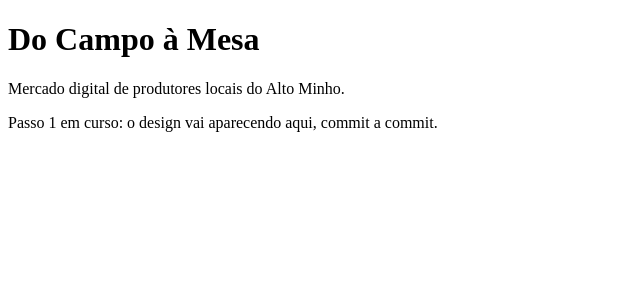
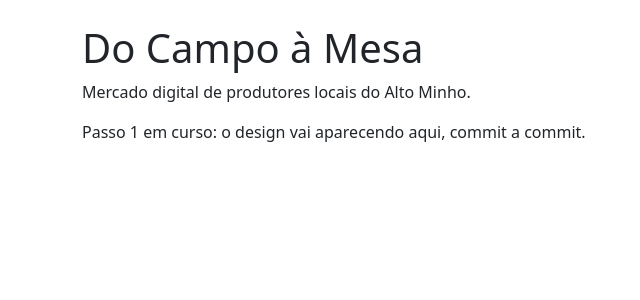
Before and after one commit to maiatoscastor/do-campo-a-mesa, a React (Vite) app in the folder web/: page / in a window 1280 px wide. Shown: the top 300 px of the page, without its empty margins (0-640 px from the left). Built offline with nearby package versions, Linux system fonts and the light colour scheme.

Commit message:
Bootstrap e Sass no projeto web

```diff
--- a/web/package.json
+++ b/web/package.json
@@ -16,6 +16,7 @@
     "preview": "vite preview"
   },
   "dependencies": {
+    "bootstrap": "^5.3.8",
     "react": "^19.3.1",
     "react-dom": "^19.3.1"
   },
@@ -29,6 +30,7 @@
     "eslint-plugin-react-refresh": "^0.5.7",
     "globals": "^17.13.0",
     "prettier": "3.9.10",
+    "sass": "^1.105.1",
     "vite": "^8.3.4"
   }
 }
--- a/web/src/App.jsx
+++ b/web/src/App.jsx
@@ -1,7 +1,7 @@
 // Página provisória: confirma que o projeto arranca. O design chega nos próximos passos.
 export default function App() {
   return (
-    <main>
+    <main className="container py-4">
       <h1>Do Campo à Mesa</h1>
       <p>Mercado digital de produtores locais do Alto Minho.</p>
       <p>Passo 1 em curso: o design vai aparecendo aqui, commit a commit.</p>
--- a/web/src/main.jsx
+++ b/web/src/main.jsx
@@ -1,5 +1,6 @@
 import { StrictMode } from 'react';
 import { createRoot } from 'react-dom/client';
+import './styles/main.scss';
 import App from './App.jsx';
 
 // Ponto de entrada da SPA: monta a aplicação React dentro de <div id="root"> do index.html
--- /dev/null
+++ b/web/src/styles/main.scss
@@ -0,0 +1,2 @@
+// Ponto de entrada dos estilos da aplicação (importado em main.jsx).
+@use 'bootstrap/scss/bootstrap';
--- a/web/vite.config.js
+++ b/web/vite.config.js
@@ -4,4 +4,14 @@ import { defineConfig } from 'vite';
 // https://vite.dev/config/
 export default defineConfig({
   plugins: [react()],
+  css: {
+    preprocessorOptions: {
+      scss: {
+        // O Bootstrap 5.3 usa funcionalidades que o Sass marcou como obsoletas (@import, if()…),
+        // e cada build mostrava centenas de avisos. Escondem-se só os das dependências:
+        // os avisos sobre o nosso código continuam a aparecer.
+        quietDeps: true,
+      },
+    },
+  },
 });
```
Also changed, not shown: 1 other file (tests, documents, lock files or other folders).
